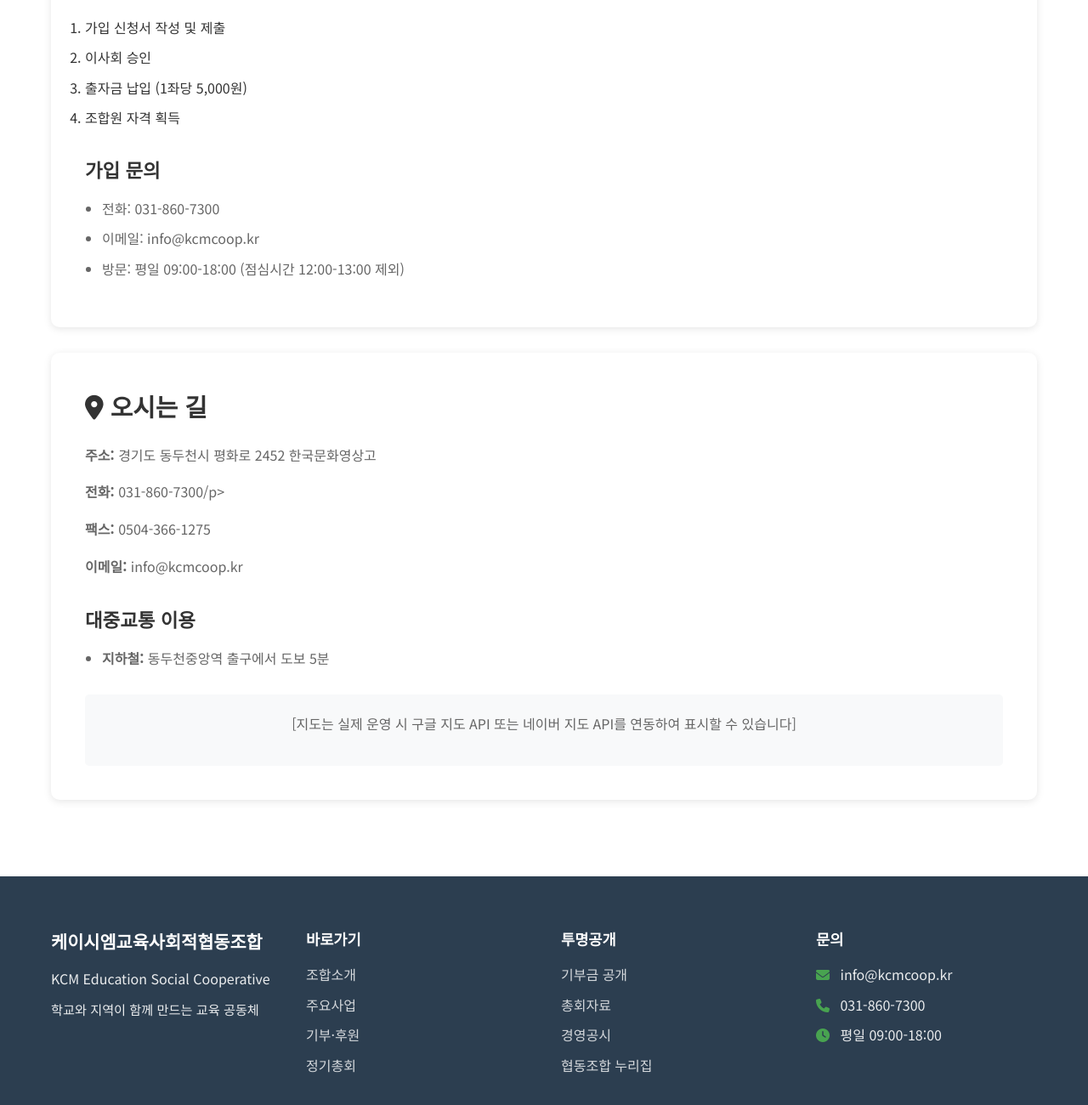
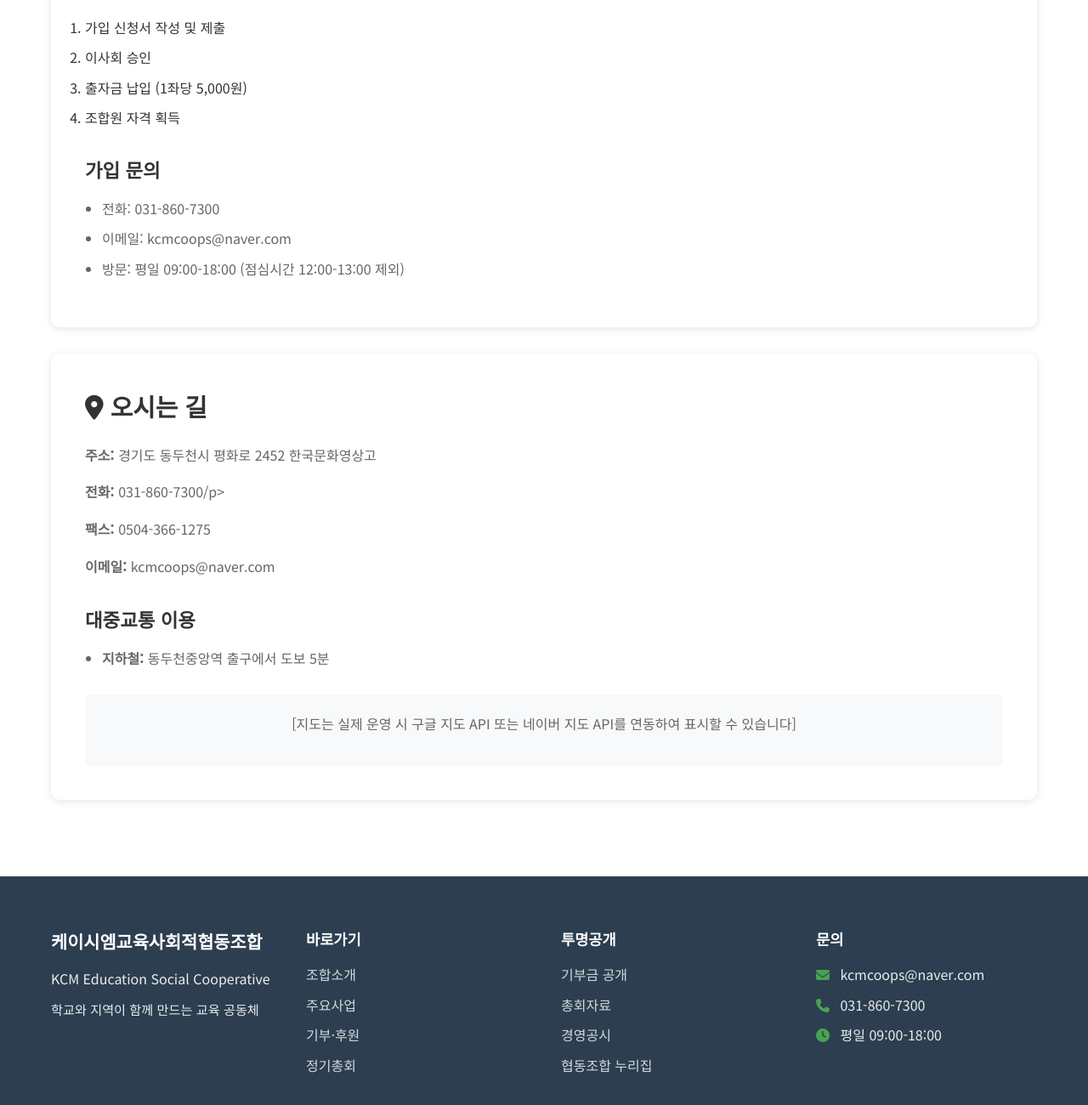
Before and after one commit to heunglae/kcm-coop-website, a website: page about.html in a window 1280 px wide. Shown: the part 3375-4675 px from the top of the page at 85% size. Drawn offline with Linux system fonts and the light colour scheme.

Commit message:
Update about.html
Signed-off-by: heunglae <78581010+heunglae@users.noreply.github.com>

```diff
--- a/about.html
+++ b/about.html
@@ -180,7 +180,7 @@
                 <h3>가입 문의</h3>
                 <ul>
                     <li>전화: 031-860-7300</li>
-                    <li>이메일: info@kcmcoop.kr</li>
+                    <li>이메일: kcmcoops@naver.com</li>
                     <li>방문: 평일 09:00-18:00 (점심시간 12:00-13:00 제외)</li>
                 </ul>
             </div>
@@ -190,7 +190,7 @@
                 <p><strong>주소:</strong> 경기도 동두천시 평화로 2452 한국문화영상고 </p>
                 <p><strong>전화:</strong> 031-860-7300/p>
                 <p><strong>팩스:</strong> 0504-366-1275</p>
-                <p><strong>이메일:</strong> info@kcmcoop.kr</p>
+                <p><strong>이메일:</strong> kcmcoops@naver.com</p>
 
                 <h3>대중교통 이용</h3>
                 <ul>
@@ -234,7 +234,7 @@
                 </div>
                 <div class="footer-section">
                     <h4>문의</h4>
-                  <p><i class="fas fa-envelope"></i> info@kcmcoop.kr</p>
+                  <p><i class="fas fa-envelope"></i> kcmcoops@naver.com</p>
                     <p><i class="fas fa-phone"></i> 031-860-7300</p>
                     <p><i class="fas fa-clock"></i> 평일 09:00-18:00</p>
                 </div>
```
